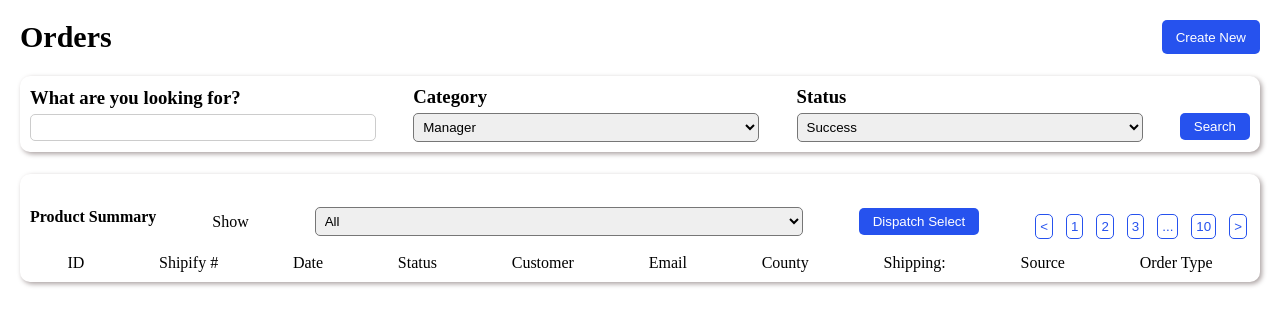
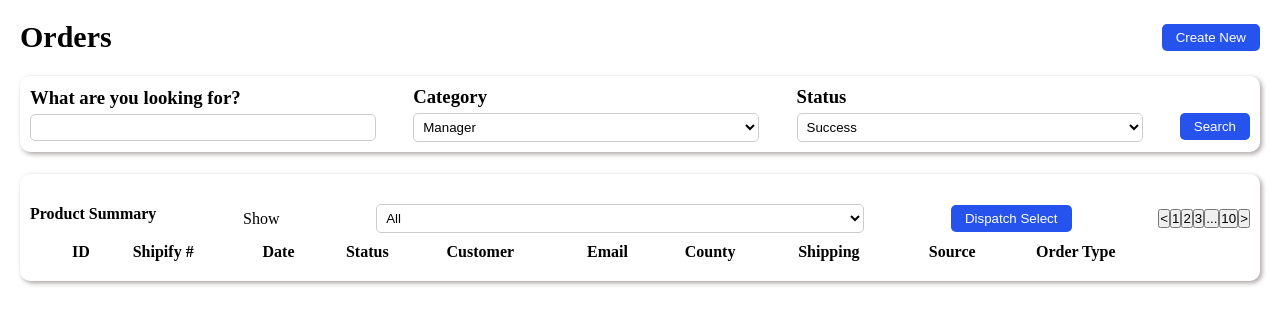
Before and after one commit to Bppatkar/assignmentMyReact, a React (Vite) app: page / in a window 1280 px wide. Shown: the top 326 px of the page. Built offline with nearby package versions, Linux system fonts and the light colour scheme.

Commit message:
with more functionality

```diff
--- a/src/App.css
+++ b/src/App.css
@@ -1,22 +1,25 @@
+/* Reset CSS */
 * {
   margin: 0;
   padding: 0;
   box-sizing: border-box;
 }
 
+/* Container */
 .container {
   padding: 20px;
 }
 
+/* Navigation */
 .nav {
   display: flex;
   justify-content: space-between;
+  align-items: center;
 }
 
 .nav_heading {
   font-size: 30px;
   font-weight: 700;
-  margin-right: 10px;
 }
 
 .nav_button {
@@ -28,7 +31,7 @@
   cursor: pointer;
 }
 
-/* hero section start */
+/* Hero Section */
 .hero_section {
   display: flex;
   justify-content: space-between;
@@ -57,14 +60,10 @@
   width: calc(100% - 20px);
   padding: 5px;
   border-radius: 5px;
-}
-.input_field {
-  width: calc(100% - 20px);
-  padding: 5px;
-  border-radius: 5px;
   border: 1px solid #ccc;
   background-color: transparent;
 }
+
 .search {
   margin-top: 25px;
   background-color: #2652ee;
@@ -75,7 +74,7 @@
   cursor: pointer;
 }
 
-/* main section start */
+/* Main Section */
 .main_section {
   border-radius: 10px;
   margin-top: 22px;
@@ -115,130 +114,77 @@
   cursor: pointer;
 }
 
-.below_section {
-  margin-top: 9px;
-  display: flex;
-  justify-content: space-between;
-}
-
-.pagination_btn {
-  display: flex;
-  flex-wrap: wrap;
-  align-items: center;
-  gap: 10px;
-  margin-top: 10px;
-}
-
-.pagination_btn input[type="checkbox"] {
-  margin-right: 5px;
-}
-
-.pagination_btn label {
-  margin-right: 10px;
-}
-
-.pagination_btn span {
-  white-space: nowrap;
-}
-
-.pagination_btn.active {
-  background-color: #2652ee;
-  color: white;
-}
-.pagination_btn button {
-  background-color: #ffffff;
-  padding: 4px 4px;
-  color: #2652ee;
-  border-radius: 5px;
-  border: 1px solid #2652ee;
-  cursor: pointer;
-}
-
-.pagination_btn button.active {
-  background-color: #2652ee;
-  color: #ffffff;
-}
-
-.pagination_btn button:hover {
-  background-color: #f0f0f0;
-}
-
-.pagination_btn button:first-child,
-.pagination_btn button:last-child {
-  margin-right: 3px;
-}
-
-.pagination_btn button:not(:last-child) {
-  margin-right: 3px;
-}
+/* Table Headers */
 .table_headers {
   margin-top: 15px;
   display: flex;
+  align-items: center;
   justify-content: space-around;
 }
 
-/*  popup form */
-
-/* popup form */
-
-/* popup form */
+/* Popup Form */
 .form-popup {
   display: grid;
-  place-items: center; /* Center the form both horizontally and vertically */
+  place-items: center;
   position: fixed;
   top: 0;
   left: 0;
   width: 100%;
   height: 100%;
-  background-color: rgba(0, 0, 0, 0.5); /* Semi-transparent background */
-  z-index: 999; /* Ensure the form appears on top of other content */
-  overflow: auto; /* Enable scrolling for the form */
+  background-color: rgba(0, 0, 0, 0.5);
+  z-index: 999;
+  overflow: auto;
 }
 
 .form-container {
-  max-width: 50%; /* Adjusted maximum width for responsiveness */
-  width: 100%; /* Ensure the form takes up full width of its container */
-  max-height: 90vh; /* Set maximum height for scrolling */
+  max-width: 50%;
+  width: 100%;
+  max-height: 90vh;
   background-color: white;
   padding: 20px;
   border-radius: 10px;
-  box-shadow: 0 4px 8px rgba(0, 0, 0, 0.1); /* Add shadow */
-  overflow-y: auto; /* Enable vertical scrolling */
-}
-
-.form-container > * {
-  margin-bottom: 15px; /* Adjusted spacing between form sections */
+  box-shadow: 0 4px 8px rgba(0, 0, 0, 0.1);
+  overflow-y: auto;
 }
 
 .form-divider {
-  border-top: 2px solid #ccc; /* Horizontal line style */
-  width: 100%; /* Full width */
-  margin: 20px 0; /* Spacing */
+  border-top: 2px solid #ccc;
+  width: 100%;
+  margin: 20px 0;
 }
 
 .form-container label {
   display: block;
-  margin-bottom: 10px; /* Adjusted margin for labels */
+  margin-bottom: 10px;
 }
 
 .form-container input[type="text"],
 .form-container select,
 .form-container input[type="email"] {
-  /* Apply size adjustment to email input */
-  width: 100%; /* Ensure inputs take up full width */
-  padding: 10px; /* Adjusted padding for input fields */
+  width: 100%;
+  padding: 10px;
   border-radius: 5px;
   border: 1px solid #ccc;
   margin-bottom: 10px;
 }
 
 .form-container button {
-  width: 100%; /* Ensure button takes up full width */
+  width: 100%;
   background-color: #2652ee;
   color: white;
-  padding: 10px; /* Adjusted padding for buttons */
+  padding: 10px;
   border: none;
   border-radius: 5px;
+  cursor: pointer;
+}
+
+.edit_btn,
+.dlt_btn {
+  background-color: #2652ee;
+  color: white;
+  padding: 5px;
+  border: none;
+  border-radius: 10px;
   cursor: pointer;
 }
 
@@ -247,35 +193,49 @@
   margin-left: 10px;
 }
 
-/* data */
-.output_data {
-  display: flex;
-  align-items: center; /* Align items vertically */
-  gap: 10px; /* Spacing between items */
+/* table */
+.data_table {
+  width: 100%;
+  border-collapse: collapse;
 }
 
-.output_data input[type="checkbox"] {
-  margin-right: 10px; /* Add space between checkbox and text */
+.data_table th,
+.data_table td {
+  padding: 10px;
+  /* border: 1px solid #ccc; */
 }
 
-.output_data p {
-  margin: 0; /* Remove default margin */
-  flex: 1; /* Allow the text to grow and fill the available space */
+.data_table th {
+  /* background-color: #f2f2f2; */
 }
 
-.output_data button {
-  background-color: #2652ee; /* Button background color */
-  color: white; /* Button text color */
-  border: none; /* Remove button border */
-  padding: 8px 16px; /* Button padding */
-  border-radius: 5px; /* Button border radius */
-  cursor: pointer; /* Change cursor to pointer on hover */
+.data_table th,
+.data_table td {
+  text-align: left;
 }
 
-.output_data button:hover {
-  background-color: #1e40af; /* Darker background color on hover */
+/* Adjusting column widths */
+.data_table td:nth-child(1),
+.data_table th:nth-child(1) {
+  /* width: 10%; */
 }
 
-.output_data button:last-child {
-  margin-left: 10px; /* Add space between buttons */
+.data_table td:nth-child(2),
+.data_table th:nth-child(2) {
+  /* width: 10%; */
 }
+
+.data_table td:nth-child(6),
+.data_table th:nth-child(6) {
+  /* width: 20%; */
+}
+
+.data_table td:nth-child(10),
+.data_table th:nth-child(10) {
+  /* width: 15%; */
+}
+
+/* Checked style */
+.checked {
+  text-decoration: line-through;
+}
--- a/src/App.jsx
+++ b/src/App.jsx
@@ -1,4 +1,4 @@
-import { useState } from "react";
+import { useEffect, useState } from "react";
 import "./App.css";
 import OrderSummary from "./components/OrderSummary";
 import PropTypes from "prop-types";
@@ -20,12 +20,46 @@
   });
   const [showForm, setShowForm] = useState(false);
   const [editingOrderId, setEditingOrderId] = useState(null);
+  const [currentPage, setCurrentPage] = useState(1);
+  const [totalPages, setTotalPages] = useState(1);
+  const itemsPerPage = 10;
+
+  useEffect(() => {
+    // Loading data from local storage
+    const storedOrders = localStorage.getItem("orders");
+    if (storedOrders) {
+      setOrders(JSON.parse(storedOrders));
+    }
+  }, []);
+
+  useEffect(() => {
+    // Saving data to local storage
+    localStorage.setItem("orders", JSON.stringify(orders));
+    // console.log("Orders saved to local storage:", orders);
+  }, [orders]);
+
+  useEffect(() => {
+    // Load data from local storage when component mounts
+    const savedOrders = localStorage.getItem("orders");
+    if (savedOrders) {
+      setOrders(JSON.parse(savedOrders));
+    }
+  }, []);
+  useEffect(() => {
+    setTotalPages(Math.ceil(orders.length / itemsPerPage));
+  }, [orders]);
 
   const handleInputChange = (e) => {
     const { name, value } = e.target;
     let inputValue = value;
     if (name === "date") {
-      inputValue = new Date(value);
+      const formattedDate = value
+        .split("-")
+        .map((part) => {
+          return part.length === 1 ? `0${part}` : part;
+        })
+        .join("-");
+      inputValue = formattedDate;
     }
     setNewOrder((prevOrder) => ({
       ...prevOrder,
@@ -34,18 +68,29 @@
   };
 
   const handleCreateNew = () => {
+    const updatedOrder = { ...newOrder }; // Create a copy of newOrder
+
+    // Generate a random 7-digit number if ID is not provided
+    if (!updatedOrder.id) {
+      updatedOrder.id = Math.floor(
+        1000000 + Math.random() * 9000000
+      ).toString();
+    }
+
+    // Update orders based on whether it's a new order or editing an existing one
     if (editingOrderId !== null) {
       // If editing an existing order, update the order
       const updatedOrders = orders.map((order) =>
-        order.id === editingOrderId ? newOrder : order
+        order.id === editingOrderId ? updatedOrder : order
       );
       setOrders(updatedOrders);
       setEditingOrderId(null);
     } else {
       // If creating a new order, add it to the list
-      setOrders((prevOrders) => [...prevOrders, newOrder]);
+      setOrders((prevOrders) => [...prevOrders, updatedOrder]);
     }
 
+    // Reset the newOrder state
     setNewOrder({
       id: "",
       shipify: "",
@@ -71,7 +116,17 @@
   const handleDelete = (orderId) => {
     const updatedOrders = orders.filter((order) => order.id !== orderId);
     setOrders(updatedOrders);
+    // Save updated orders to local storage
+    localStorage.setItem("orders", JSON.stringify(updatedOrders));
   };
+
+  const handlePageChange = (pageNumber) => {
+    setCurrentPage(pageNumber);
+  };
+
+  const startIndex = (currentPage - 1) * itemsPerPage;
+  const endIndex = startIndex + itemsPerPage;
+  const currentOrders = orders.slice(startIndex, endIndex);
 
   return (
     <div className="container">
@@ -246,19 +301,25 @@
           </span>
         </div>
 
-        <div className="table_headers">
-          <span>ID</span>
-          <span>Shipify #</span>
-          <span>Date</span>
-          <span>Status</span>
-          <span>Customer</span>
-          <span>Email</span>
-          <span>County</span>
-          <span>Shipping:</span>
-          <span>Source</span>
-          <span>Order Type</span>
-        </div>
-        <div>
+        <table className="data_table">
+          <thead>
+            <tr>
+              <th></th>
+              <th>ID</th>
+              <th>Shipify #</th>
+              <th>Date</th>
+              <th>Status</th>
+              <th>Customer</th>
+              <th>Email</th>
+              <th>County</th>
+              <th>Shipping</th>
+              <th>Source</th>
+              <th>Order Type</th>
+              <th></th>
+              <th></th>
+            </tr>
+          </thead>
+          <tbody>
             {orders.map((order) => (
               <OrderSummary
                 key={order.id}
@@ -267,7 +328,8 @@
                 onDelete={handleDelete}
               />
             ))}
-        </div>
+          </tbody>
+        </table>
       </div>
     </div>
   );
--- a/src/components/OrderSummary.jsx
+++ b/src/components/OrderSummary.jsx
@@ -1,22 +1,31 @@
 import { CiEdit } from "react-icons/ci";
 import { MdDelete } from "react-icons/md";
-
 import PropTypes from "prop-types";
+import { useState } from "react";
 
 const OrderSummary = ({ order, onEdit, onDelete }) => {
   const {
     id,
     shipify,
+    date,
     status,
-    customerName,
+    customer,
     email,
     county,
     shipping,
     source,
-    creationDate,
     orderType,
   } = order;
 
+  const [isChecked, setIsChecked] = useState(false);
+
+  const toggleCheckbox = () => {
+    setIsChecked(!isChecked);
+  };
+
+  const handleEdit = () => {
+    onEdit(order);
+  };
   const formatDate = (date) => {
     if (!date || isNaN(Date.parse(date))) {
       return "";
@@ -25,43 +34,36 @@
     return new Date(date).toLocaleDateString("en-US", options);
   };
 
-  const getStatusText = (status) => {
-    switch (status) {
-      case "Pending":
-        return "Pending ";
-      case "Processing":
-        return "Processing";
-      case "Rejected":
-        return "Rejected";
-      default:
-        return "Success";
-    }
-  };
-
-  const handleEdit = () => {
-    onEdit(order);
-  };
-
   return (
-    <div className="output_data">
-      <input type="checkbox" name="select" id="select" />
-      <p>{id}</p>
-      <p>{shipify}</p>
-      <p>{formatDate(new Date(creationDate))}</p>
-      <p>{getStatusText(status)}</p>
-      <p>{customerName}</p>
-      <p>{email || "N/A"}</p>
-      <p>{county || "N/A"}</p>
-      <p>{shipping || "N/A"}</p>
-      <p>{source || "N/A"}</p>
-      <p>{orderType || "N/A"}</p>
-      <button onClick={handleEdit}>
-        <CiEdit />
-      </button>
-      <button onClick={() => onDelete(id)}>
-        <MdDelete />
-      </button>
-    </div>
+    <tr className={`output_data ${isChecked ? "checked" : ""}`}>
+      <td>
+        <input
+          type="checkbox"
+          name="select"
+          id={`select-${order.id}`}
+          checked={isChecked}
+          onChange={toggleCheckbox}
+        />
+      </td>
+      <td>{id.padStart(7, "0")}</td>
+      <td>{shipify.padStart(5, "0")}</td>
+      <td>{formatDate(date)}</td>
+      <td>{status}</td>
+      <td>{customer}</td>
+      <td>{email}</td>
+      <td>{county}</td>
+      <td>{shipping}</td>
+      <td>{source}</td>
+      <td>{orderType}</td>
+      <td>
+        <button className="edit_btn" onClick={() => onEdit(order)}>
+          <CiEdit />
+        </button>
+        <button className="dlt_btn" onClick={() => onDelete(id)}>
+          <MdDelete />
+        </button>
+      </td>
+    </tr>
   );
 };
 
@@ -69,14 +71,14 @@
   order: PropTypes.shape({
     id: PropTypes.string.isRequired,
     shipify: PropTypes.string.isRequired,
+    date: PropTypes.string.isRequired,
     status: PropTypes.string.isRequired,
-    customerName: PropTypes.string.isRequired,
-    email: PropTypes.string,
-    county: PropTypes.string,
-    shipping: PropTypes.string,
-    source: PropTypes.string,
-    creationDate: PropTypes.string.isRequired,
-    orderType: PropTypes.string,
+    customer: PropTypes.string.isRequired,
+    email: PropTypes.string.isRequired,
+    county: PropTypes.string.isRequired,
+    shipping: PropTypes.string.isRequired,
+    source: PropTypes.string.isRequired,
+    orderType: PropTypes.string.isRequired,
   }).isRequired,
   onEdit: PropTypes.func.isRequired,
   onDelete: PropTypes.func.isRequired,
```
Lines whose indentation alone changed are shown as unchanged.
